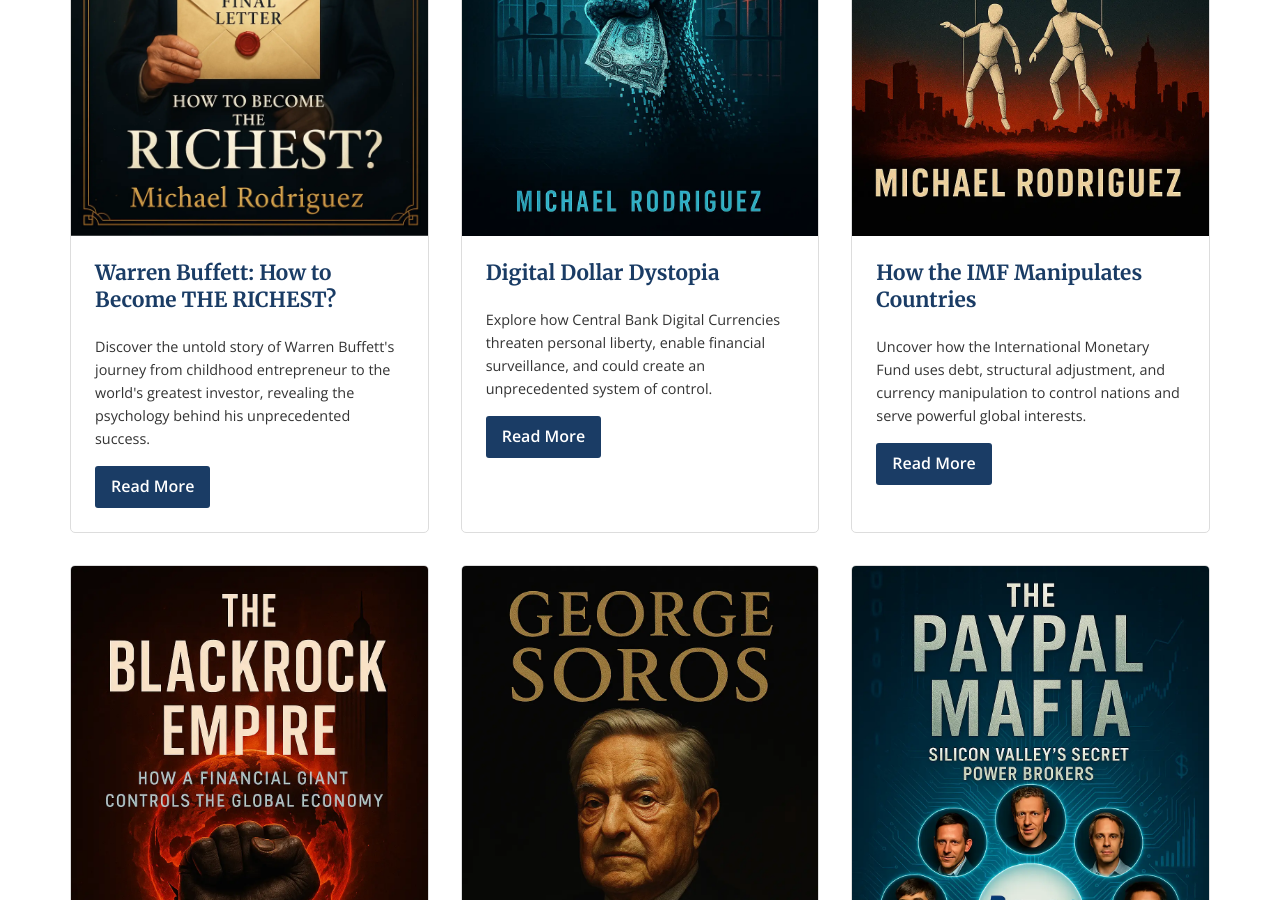
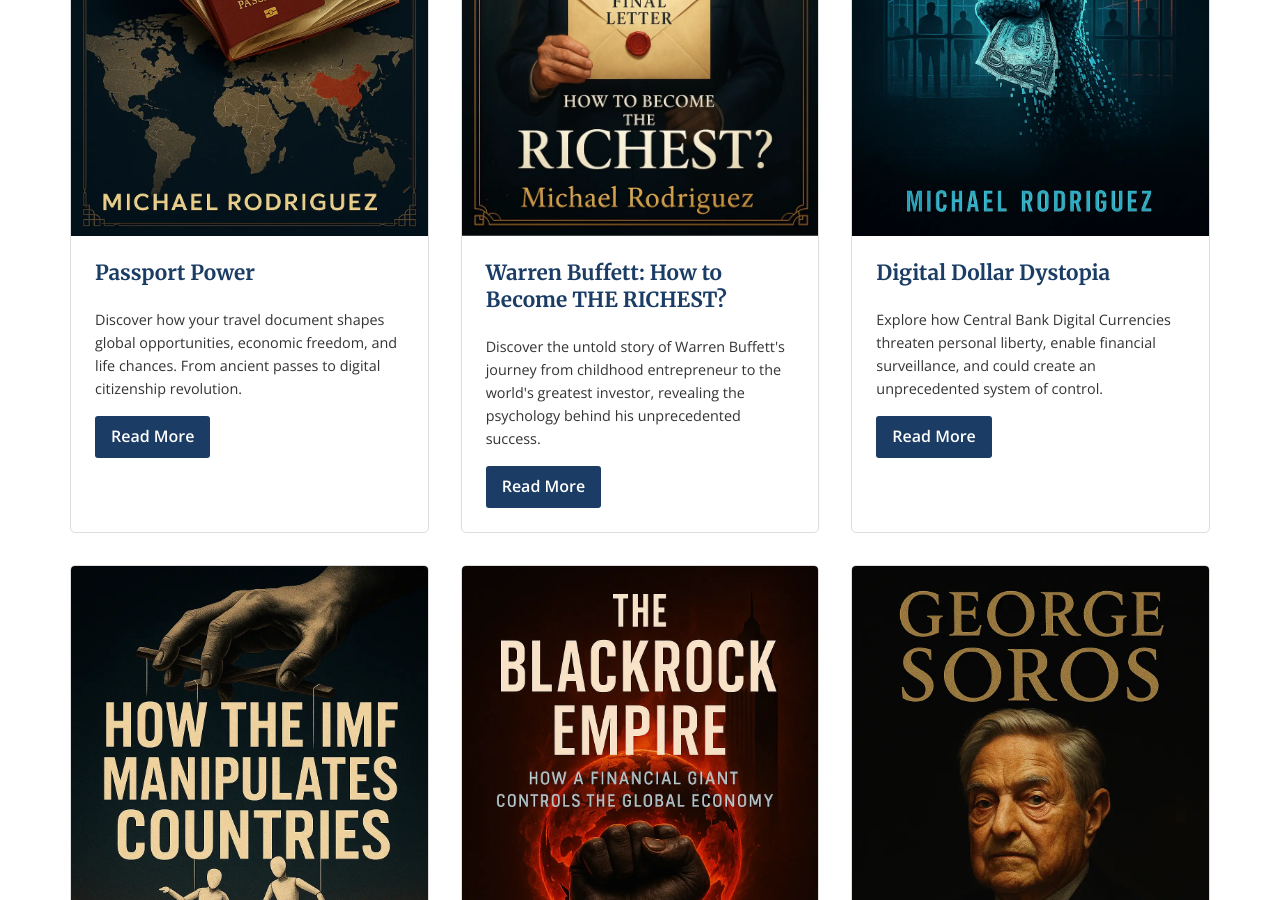
Before and after one commit to Zews123/michael-rodriguez-books, a Jekyll site: the page built from index.md, in a window 1280 px wide and 900 px high, scrolled down 955 px. Built offline with Jekyll 4.4.1, drawn with Linux system fonts in a browser that asks for light colours.

Commit message:
Update index.md

```diff
--- a/index.md
+++ b/index.md
@@ -16,6 +16,15 @@
 
 ## Latest Books
 <div class="book-grid">
+  <div class="book-card">
+    <img src="{{ site.baseurl }}/assets/images/Passport_Power.webp" alt="Passport Power Book Cover" style="max-width: 100%; height: auto;" loading="lazy">
+    <div class="book-card-content">
+      <h3>Passport Power</h3>
+      <p>Discover how your travel document shapes global opportunities, economic freedom, and life chances. From ancient passes to digital citizenship revolution.</p>
+      <a href="{{ site.baseurl }}/books/Passport-Power" class="btn">Read More</a>
+    </div>
+  </div>
+
   <div class="book-card">
     <img src="{{ site.baseurl }}/assets/images/Warren_Buffett.webp" alt="Warren Buffett Book Cover" style="max-width: 100%; height: auto;" loading="lazy">
     <div class="book-card-content">
```
